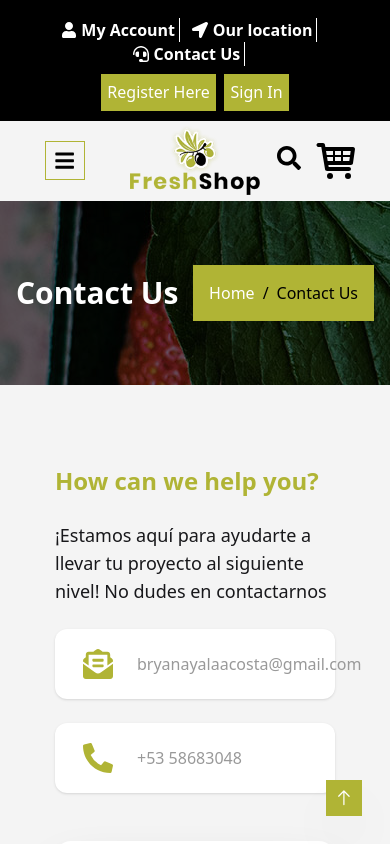
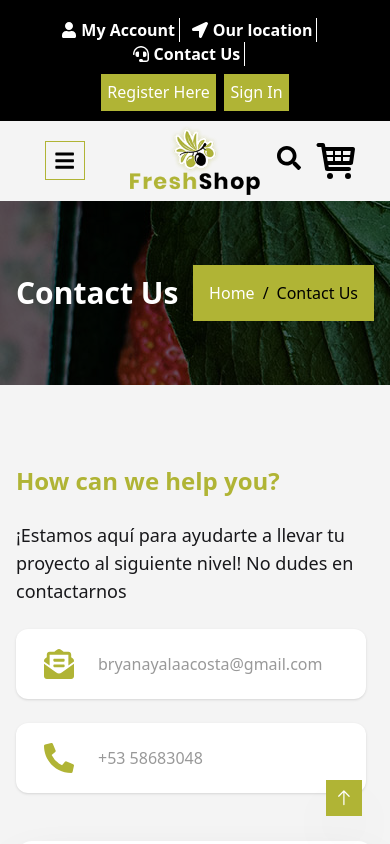
Before and after one commit to Brayan080808/FreshshopClient, a React (Vite) app: page /contactUs in a window 390 px wide. Shown: the top 844 px of the page. Built offline with nearby package versions, Linux system fonts and the light colour scheme; no server answers.

Commit message:
final frontend commit

```diff
--- a/src/components/contact/ContactBoxMain.jsx
+++ b/src/components/contact/ContactBoxMain.jsx
@@ -3,7 +3,7 @@ import ContactFormCard from "./ContactFormCard";
 
 const ContactBoxMain = () => {
     return (
-        <section className="bg-lightGrey py-14 text-zinc-900 flex justify-center px-[10%] lg:px-[5%] ">
+        <section className="bg-lightGrey py-14 text-zinc-900 flex justify-center sm:px-[10%] lg:px-[5%] ">
             <div className="container px-4">
                 <div className="grid grid-cols-12 py-6 lg:gap-8">
                     <div className="col-span-12 lg:col-span-5 mb-12 lg:mb-0">
```
